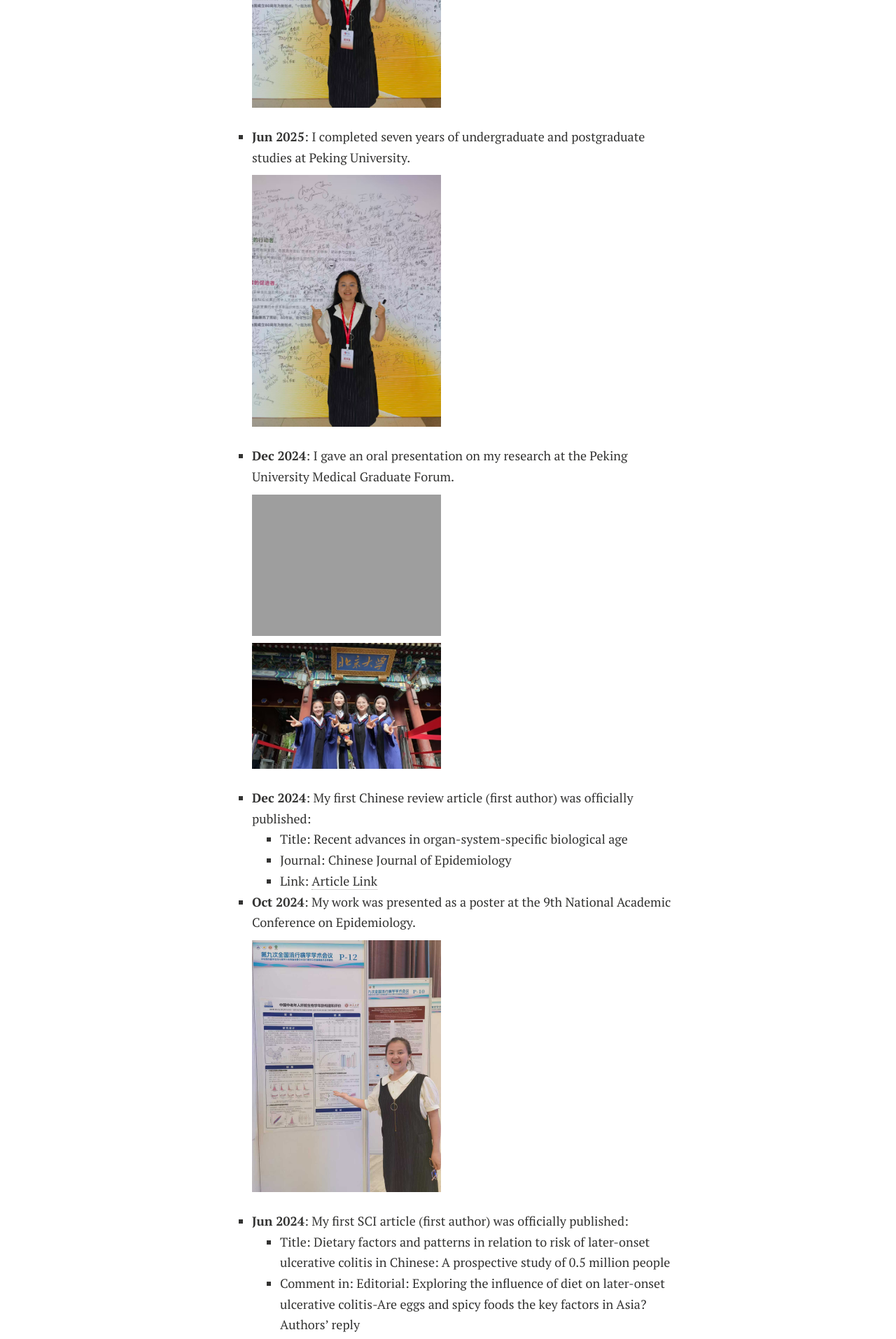
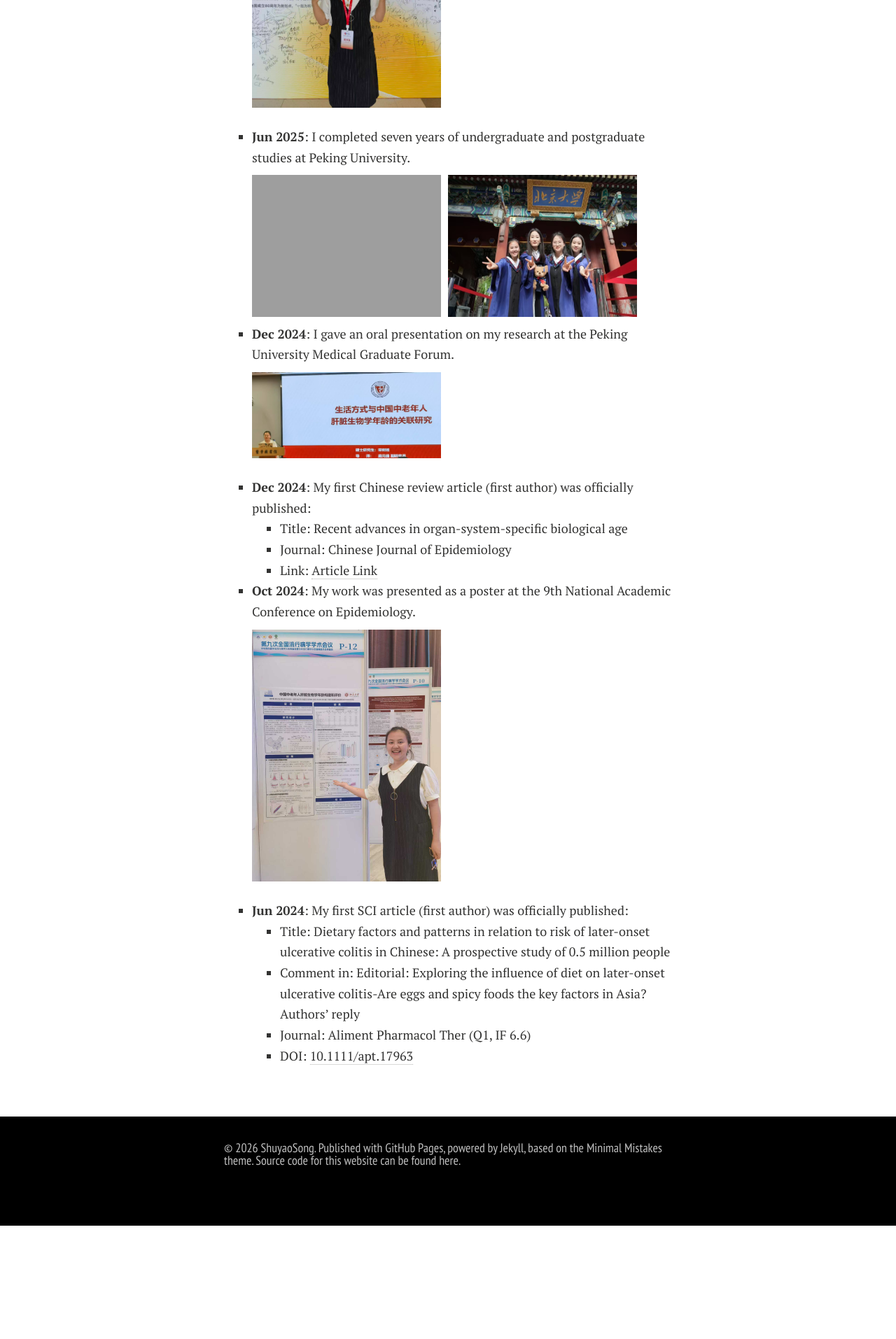
Before and after one commit to ShuyaoSong1019/ShuyaoSong1019.github.io, a Jekyll site: the page built from index.md, in a window 1280 px wide. Shown: the part 2349-4263 px from the top of the page at 70% size. Built offline with Jekyll 4.4.1, drawn with Linux system fonts in a browser that asks for light colours; nearby versions of some CDN libraries; comment, search, counter and statistics services are not loaded; a style sheet for code colours, icons or effects is not loaded; our own code applies the rules of GitHub Pages for plain Markdown files; after the commit the page ends 4101 px from its top, so only the background shows below that.

Commit message:
undate 0213

```diff
--- a/index.md
+++ b/index.md
@@ -41,11 +41,13 @@ I look forward to continuing my studies and research in Peking University, and t
   <img src="https://shuyaosong1019.github.io/file/Lifes/Travel/WorldYouthPeaceConference.jpg" style="float:none; display:block; margin:10px 0; max-width:45%; height:auto;" alt="World Youth Peace Conference">
 
 * **Jun 2025**: I completed seven years of undergraduate and postgraduate studies at Peking University.
-  <img src="https://shuyaosong1019.github.io/file/Lifes/Travel/WorldYouthPeaceConference.jpg" style="float:none; display:block; margin:10px 0; max-width:45%; height:auto;" alt="World Youth Peace Conference">
+  <div style="display:flex; gap:10px; flex-wrap:wrap; margin:10px 0;">
+    <img src="https://shuyaosong1019.github.io/file/Lifes/Msc_graduation1.jpg" style="max-width:45%; height:auto;" alt="Msc_graduation1">
+    <img src="https://shuyaosong1019.github.io/file/Lifes/Msc_graduation2.jpg" style="max-width:45%; height:auto;" alt="Msc_graduation2">
+  </div>
 
 * **Dec 2024**: I gave an oral presentation on my research at the Peking University Medical Graduate Forum.
-  <img src="https://shuyaosong1019.github.io/file/Lifes/Msc_graduation1.jpg" style="float:none; display:block; margin:10px 0; max-width:45%; height:auto;" alt="Msc_graduation1">
-  <img src="https://shuyaosong1019.github.io/file/Lifes/Msc_graduation2.jpg" style="float:none; display:block; margin:10px 0; max-width:45%; height:auto;" alt="Medical Graduate Forum Oral Presentation">
+  <img src="https://shuyaosong1019.github.io/mypaper/poster/Oral_presentation.png" style="float:none; display:block; margin:10px 0; max-width:45%; height:auto;" alt="Msc_graduation1">
 
 * **Dec 2024**: My first Chinese review article (first author) was officially published:
   - Title: Recent advances in organ-system-specific biological age
```
